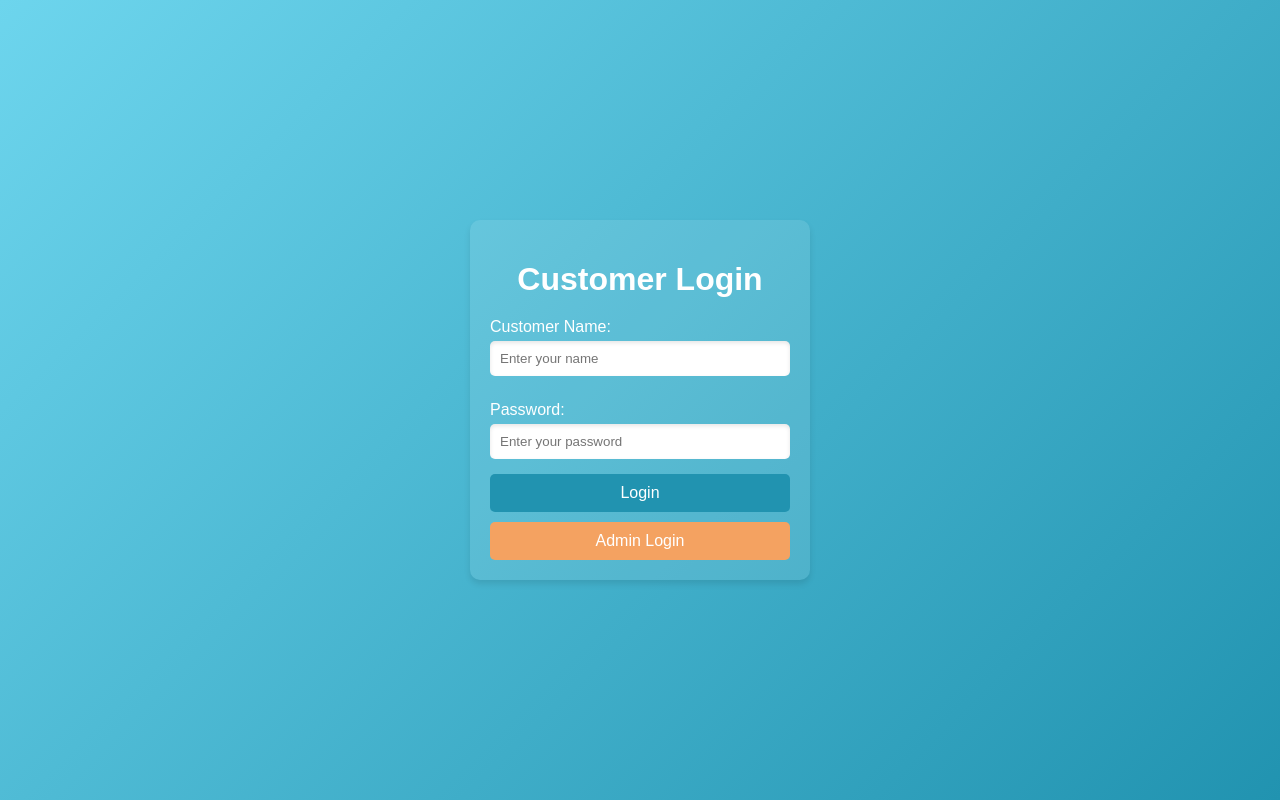
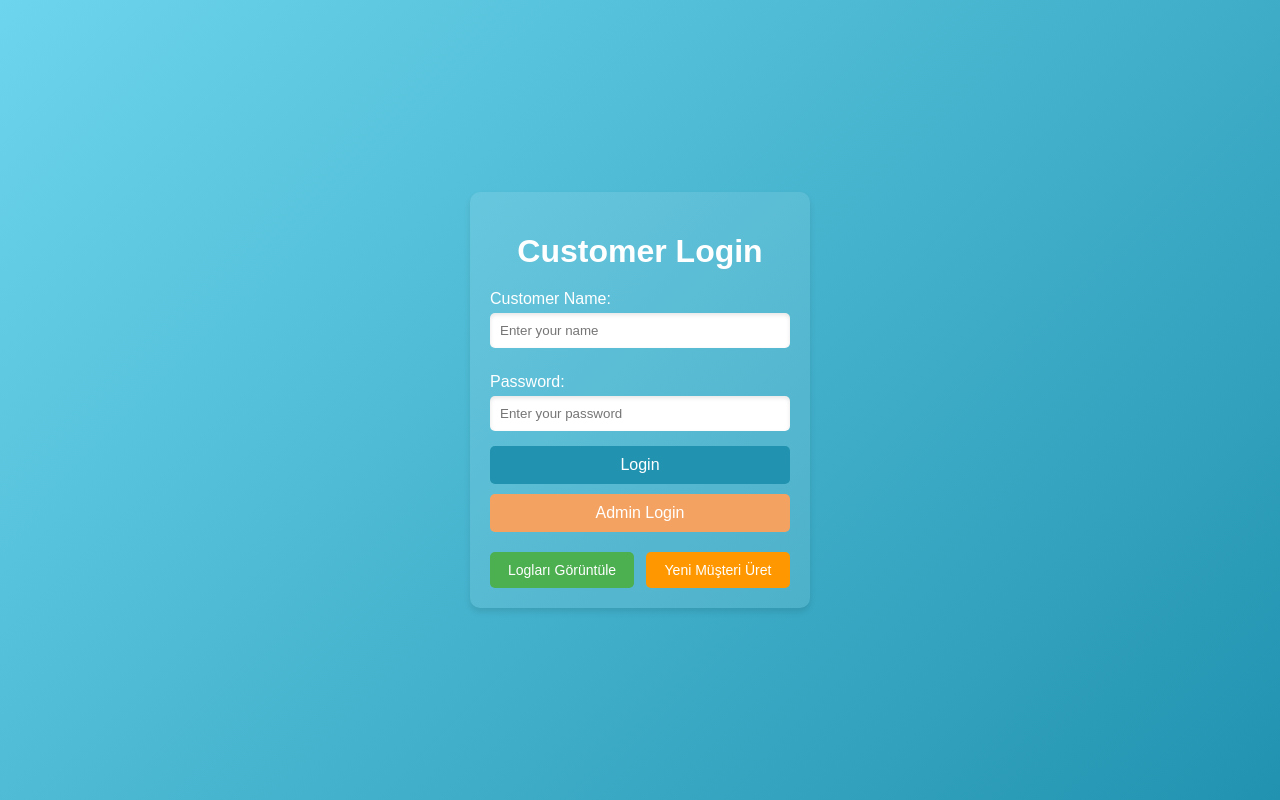
Before and after one commit to can-semih-topac/E-Ticaretde_stok_yonetimi, a Flask app: page / in a window 1280 px wide. Run offline with Flask 3, Linux system fonts and the light colour scheme.

Commit message:
başlangıçta random müşteri üretme fonksiyonu ve loglar için buton eklendi

```diff
--- a/app.py
+++ b/app.py
@@ -262,6 +262,51 @@ def view_logs():
 
 
 # Fonksiyonlar
+@app.route('/yenimusteri', methods=['GET'])
+def generate_customers():
+    import random
+
+    # Rastgele müşteri isimleri
+    names = [
+        "Ahmet", "Mehmet", "Ali", "Veli", "Ayşe", "Fatma", "Zeynep", "Elif",
+        "Hüseyin", "Hasan", "Hülya", "Emre", "İsmail", "Yasemin", "Cem"
+    ]
+
+    # Bağımlı tabloları temizleme (ConfirmedOrders ve Orders)
+    ConfirmedOrder.query.delete()
+    Order.query.delete()
+
+    # Var olan tüm müşterileri sil
+    Customer.query.delete()
+
+    # 5 ile 10 arasında rastgele müşteri sayısı oluştur
+    customer_count = random.randint(5, 10)
+
+    # Yeni müşterileri oluştur
+    customers = []
+    for _ in range(customer_count):
+        name = random.choice(names)
+        budget = random.uniform(500, 3000)  # 500 ile 3000 arasında rastgele bütçe
+        customer = Customer(
+            CustomerName=name,
+            Password="1234",  # Şifre 1234 olarak ayarlanıyor
+            Budget=round(budget, 2),
+            CustomerType="Standard",  # Varsayılan "Standard"
+            TotalSpent=0.0
+        )
+        customers.append(customer)
+
+    # Rastgele 2 müşteriyi premium olarak ayarla
+    premium_customers = random.sample(customers, k=2)
+    for customer in premium_customers:
+        customer.CustomerType = "Premium"
+
+    # Yeni müşterileri veritabanına ekle
+    db.session.bulk_save_objects(customers)
+    db.session.commit()
+
+    return "Yeni müşteriler başarıyla oluşturuldu!"
+
 
 @app.route('/order', methods=['POST'])
 def place_order():
--- a/templates/customerLogin.html
+++ b/templates/customerLogin.html
@@ -60,6 +60,28 @@
         .admin-button:hover {
             background-color: #e76f51;
         }
+        .extra-buttons {
+            display: flex;
+            justify-content: space-between;
+            margin-top: 20px;
+        }
+        .extra-buttons button {
+            width: 48%;
+            padding: 10px;
+            font-size: 14px;
+        }
+        .view-logs {
+            background-color: #4caf50;
+        }
+        .view-logs:hover {
+            background-color: #45a049;
+        }
+        .new-customer {
+            background-color: #ff9800;
+        }
+        .new-customer:hover {
+            background-color: #e67e22;
+        }
     </style>
 </head>
 <body>
@@ -75,6 +97,10 @@
         <form action="/adminlogin" method="GET">
             <button type="submit" class="admin-button">Admin Login</button>
         </form>
+        <div class="extra-buttons">
+            <button onclick="location.href='/logs'" class="view-logs">Logları Görüntüle</button>
+            <button onclick="location.href='/yenimusteri'" class="new-customer">Yeni Müşteri Üret</button>
+        </div>
     </div>
 </body>
 </html>
```
